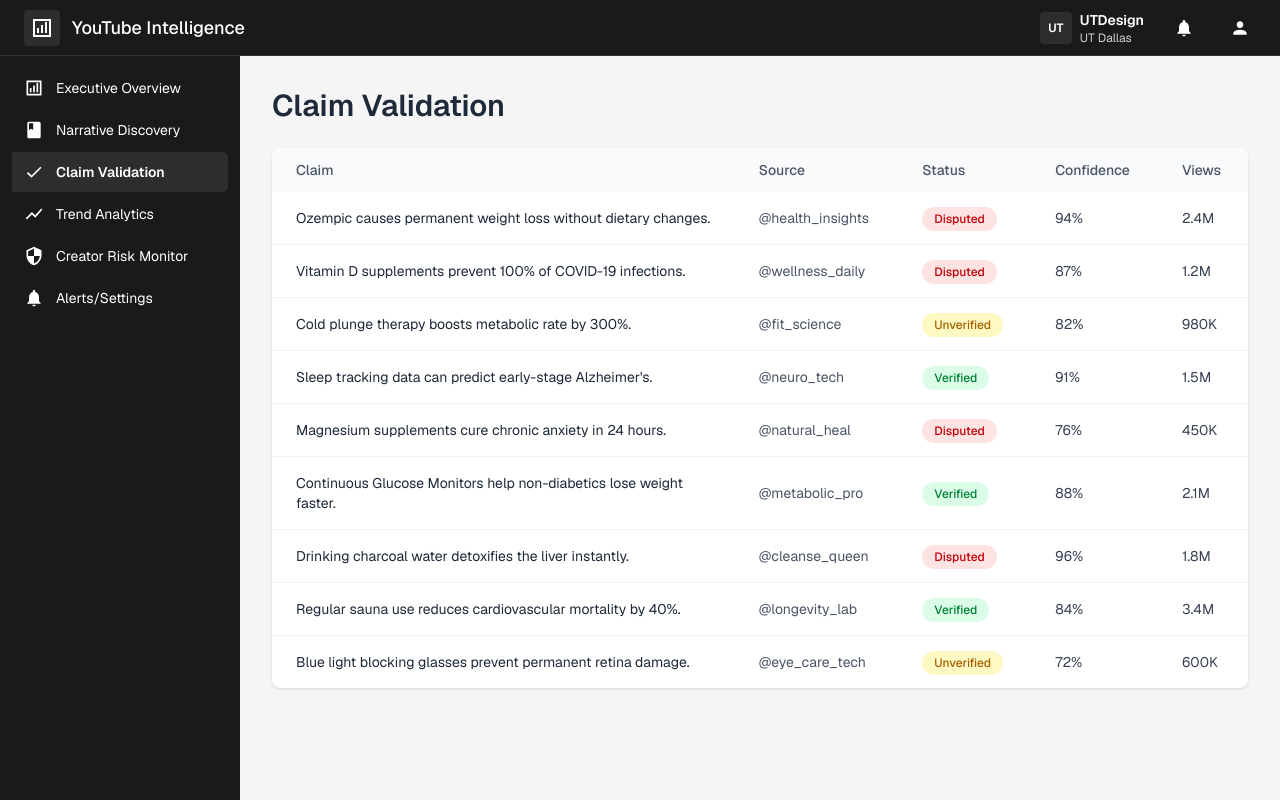
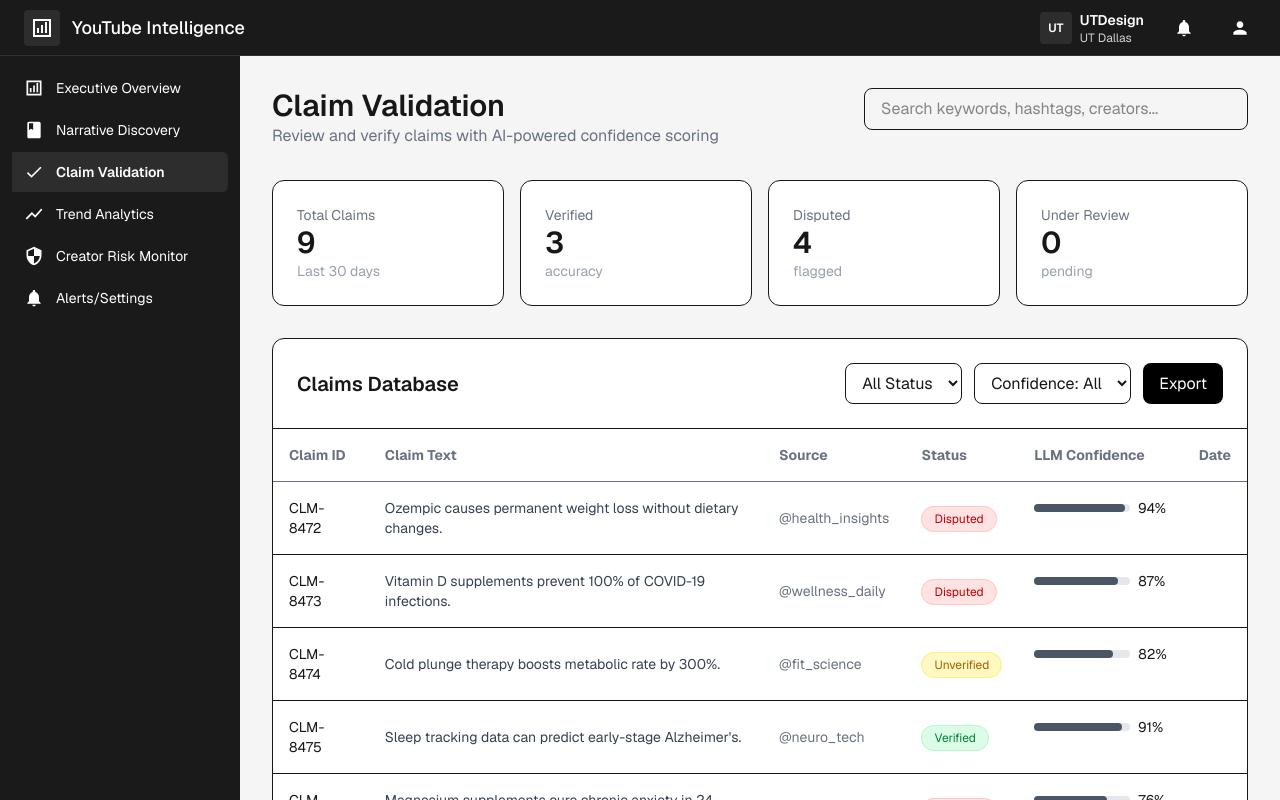
Before and after one commit to CS4485-Team-10/frontend, a Next.js app: page /claim-validation in a window 1280 px wide. Built offline with nearby package versions, Linux system fonts and the light colour scheme.

Commit message:
update claim validation filters and UI

```diff
--- a/app/claim-validation/page.tsx
+++ b/app/claim-validation/page.tsx
@@ -1,66 +1,108 @@
-"use client";
+"use client"
 
-import { useEffect, useState } from "react";
+import { useEffect, useState } from "react"
 
 type Claim = {
-  claim_id: string;
-  text: string;
-  source: string;
-  status: "Verified" | "Disputed" | "Unverified";
-  confidence: string;
-  views: string;
-};
+  claim_id: string
+  text: string
+  source: string
+  status: "Verified" | "Disputed" | "Under Review"
+  confidence: string
+  views: string
+  date: string
+}
 
 export default function ClaimValidationPage() {
-  const [claims, setClaims] = useState<Claim[]>([]);
+  const [claims, setClaims] = useState<Claim[]>([])
 
   useEffect(() => {
     fetch("/mock/mockdata.json")
       .then((res) => res.json())
-      .then((data) => {
-        setClaims(data.claim_validation);
-      })
-      .catch((err) => console.error("Error loading mock data:", err));
-  }, []);
+      .then((data) => setClaims(data.claim_validation))
+  }, [])
 
-  const statusColor = (status: string) => {
-    if (status === "Verified") return "bg-green-100 text-green-700";
-    if (status === "Disputed") return "bg-red-100 text-red-700";
-    return "bg-yellow-100 text-yellow-700";
-  };
+  const total = claims.length
+  const verified = claims.filter((c) => c.status === "Verified").length
+  const disputed = claims.filter((c) => c.status === "Disputed").length
+  const review = claims.filter((c) => c.status === "Under Review").length
+
+  const statusStyle = (status: string) => {
+    if (status === "Verified")
+      return "bg-green-100 text-green-700 border-green-200"
+    if (status === "Disputed")
+      return "bg-red-100 text-red-700 border-red-200"
+    return "bg-yellow-100 text-yellow-700 border-yellow-200"
+  }
 
   return (
-    <div className="p-8">
-      <h1 className="text-3xl font-semibold text-gray-800 mb-6">
-        Claim Validation
-      </h1>
+    <div className="p-8 space-y-8">
+      {/* Header */}
+      <div className="flex justify-between items-start">
+        <div>
+          <h1 className="text-3xl font-semibold">Claim Validation</h1>
+          <p className="text-gray-500">
+            Review and verify claims with AI-powered confidence scoring
+          </p>
+        </div>
 
-      <div className="overflow-hidden rounded-lg bg-white shadow">
-        <table className="min-w-full text-sm">
-          <thead className="bg-gray-50 text-left text-gray-600">
+        <input
+          placeholder="Search keywords, hashtags, creators..."
+          className="border rounded-lg px-4 py-2 w-96"
+        />
+      </div>
+
+      {/* Stats */}
+      <div className="grid grid-cols-4 gap-4">
+        <Card title="Total Claims" value={total} subtitle="Last 30 days" />
+        <Card title="Verified" value={verified} subtitle="accuracy" />
+        <Card title="Disputed" value={disputed} subtitle="flagged" />
+        <Card title="Under Review" value={review} subtitle="pending" />
+      </div>
+
+      {/* Claims Table */}
+      <div className="bg-white border rounded-xl">
+        <div className="flex justify-between items-center p-6 border-b">
+          <h2 className="text-xl font-semibold">Claims Database</h2>
+
+          <div className="flex gap-3">
+            <select className="border rounded-lg px-3 py-2">
+              <option>All Status</option>
+            </select>
+
+            <select className="border rounded-lg px-3 py-2">
+              <option>Confidence: All</option>
+            </select>
+
+            <button className="bg-black text-white px-4 py-2 rounded-lg">
+              Export
+            </button>
+          </div>
+        </div>
+
+        <table className="w-full text-sm">
+          <thead className="text-gray-500 border-b">
             <tr>
-              <th className="px-6 py-3 font-medium">Claim</th>
-              <th className="px-6 py-3 font-medium">Source</th>
-              <th className="px-6 py-3 font-medium">Status</th>
-              <th className="px-6 py-3 font-medium">Confidence</th>
-              <th className="px-6 py-3 font-medium">Views</th>
+              <th className="text-left p-4">Claim ID</th>
+              <th className="text-left p-4">Claim Text</th>
+              <th className="text-left p-4">Source</th>
+              <th className="text-left p-4">Status</th>
+              <th className="text-left p-4">LLM Confidence</th>
+              <th className="text-left p-4">Date</th>
             </tr>
           </thead>
 
-          <tbody className="divide-y divide-gray-100">
+          <tbody>
             {claims.map((claim) => (
-              <tr key={claim.claim_id} className="hover:bg-gray-50">
-                <td className="px-6 py-4 max-w-md text-gray-800">
-                  {claim.text}
-                </td>
+              <tr key={claim.claim_id} className="border-b">
+                <td className="p-4">{claim.claim_id}</td>
 
-                <td className="px-6 py-4 text-gray-600">
-                  {claim.source}
-                </td>
+                <td className="p-4 text-gray-700">{claim.text}</td>
 
-                <td className="px-6 py-4">
+                <td className="p-4 text-gray-500">{claim.source}</td>
+
+                <td className="p-4">
                   <span
-                    className={`px-3 py-1 rounded-full text-xs font-medium ${statusColor(
+                    className={`px-3 py-1 rounded-full text-xs border ${statusStyle(
                       claim.status
                     )}`}
                   >
@@ -68,18 +110,43 @@ export default function ClaimValidationPage() {
                   </span>
                 </td>
 
-                <td className="px-6 py-4 text-gray-700">
+                <td className="p-4 flex items-center gap-2">
+                  <div className="w-24 bg-gray-200 rounded-full h-2">
+                    <div
+                      className="bg-gray-600 h-2 rounded-full"
+                      style={{
+                        width: claim.confidence,
+                      }}
+                    />
+                  </div>
+
                   {claim.confidence}
                 </td>
 
-                <td className="px-6 py-4 text-gray-700">
-                  {claim.views}
-                </td>
+                <td className="p-4 text-gray-500">{claim.date}</td>
               </tr>
             ))}
           </tbody>
         </table>
       </div>
     </div>
-  );
+  )
 }
+
+function Card({
+  title,
+  value,
+  subtitle,
+}: {
+  title: string
+  value: number
+  subtitle: string
+}) {
+  return (
+    <div className="border rounded-xl p-6 bg-white">
+      <p className="text-gray-500 text-sm">{title}</p>
+      <p className="text-3xl font-semibold">{value}</p>
+      <p className="text-gray-400 text-sm">{subtitle}</p>
+    </div>
+  )
+}
```
